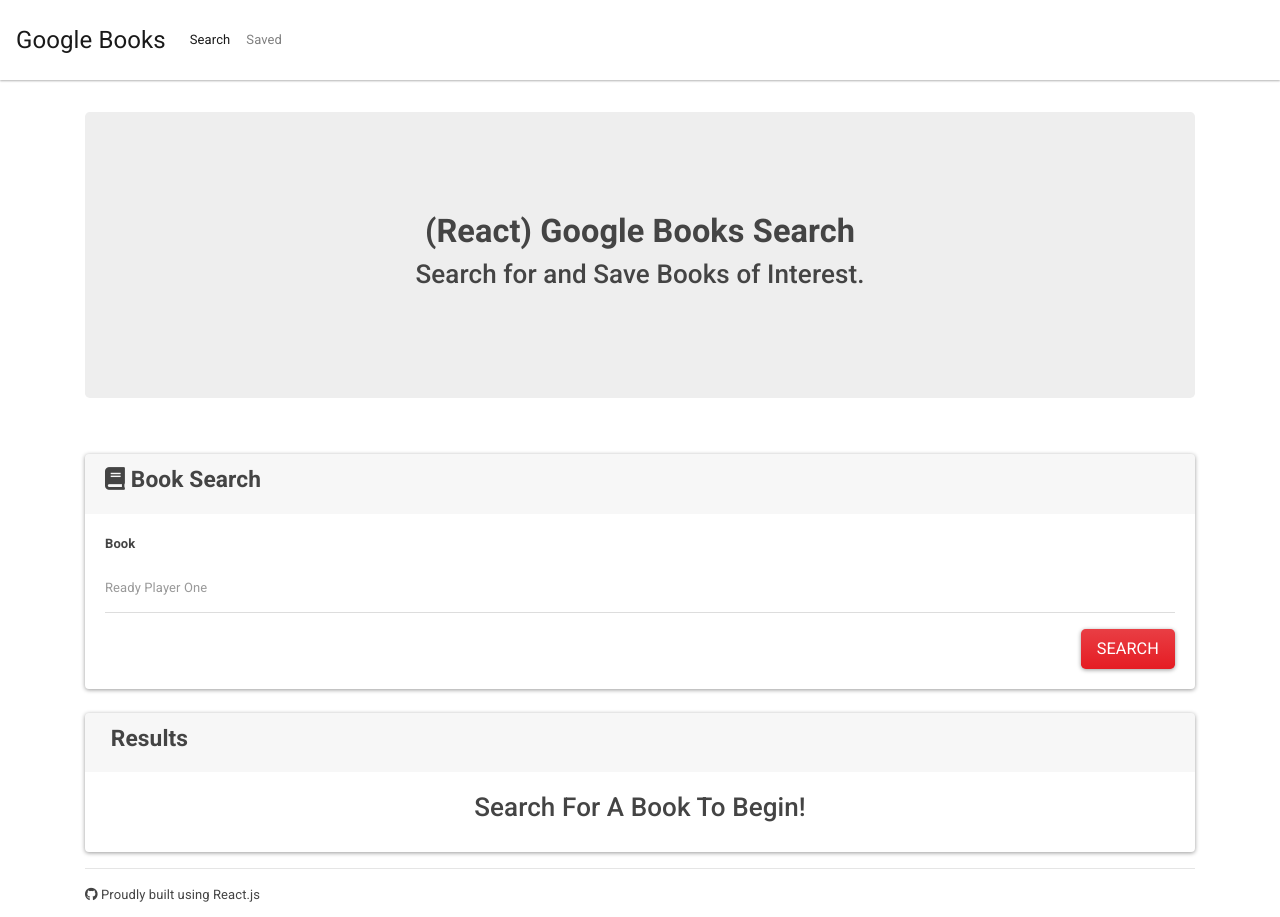
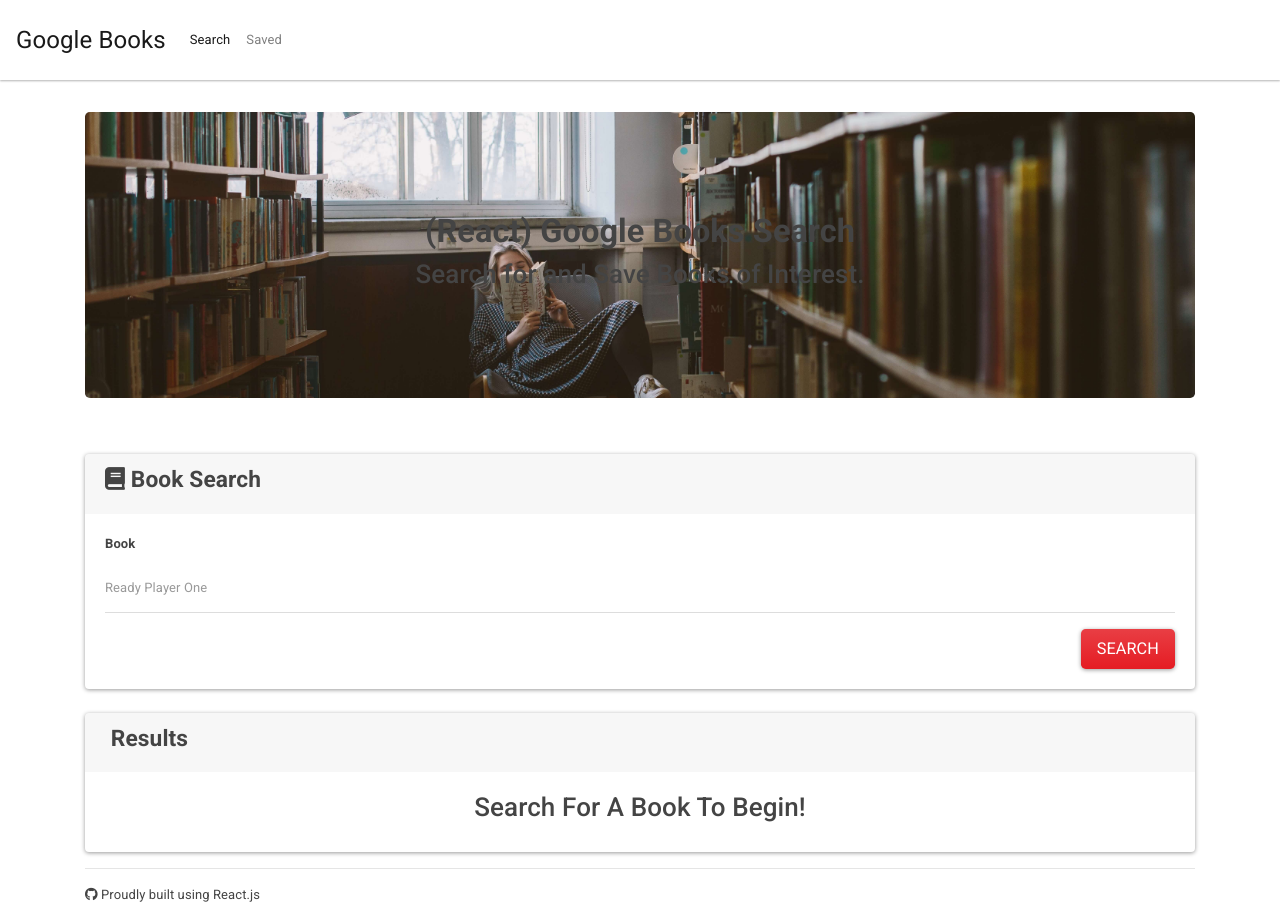
Before and after one commit to NathanSzu/GoogleBookSearch, a React (Create React App) app in the folder client/: page / in a window 1280 px wide. Built offline with nearby package versions, Linux system fonts and the light colour scheme; some icons are missing.

Commit message:
Added cover image

```diff
--- a/client/src/components/Jumbotron/style.css
+++ b/client/src/components/Jumbotron/style.css
@@ -1,3 +1,6 @@
 .jumbotron {
   padding: 100px;
+  background-image: url("../../assets/BookCoverPhoto.jpg");
+  background-position: center;
+  background-size: cover;
 }
--- a/client/src/pages/Home.js
+++ b/client/src/pages/Home.js
@@ -62,12 +62,10 @@
         <Row>
           <Col size="md-12">
             <Jumbotron>
-              <div className="home-cover">
                 <h1 className="text-center">
                   <strong>(React) Google Books Search</strong>
                 </h1>
                 <h2 className="text-center">Search for and Save Books of Interest.</h2>
-              </div>
             </Jumbotron>
           </Col>
           <Col size="md-12">
```
Also changed, not shown: client/src/pages/style.css (deleted).
